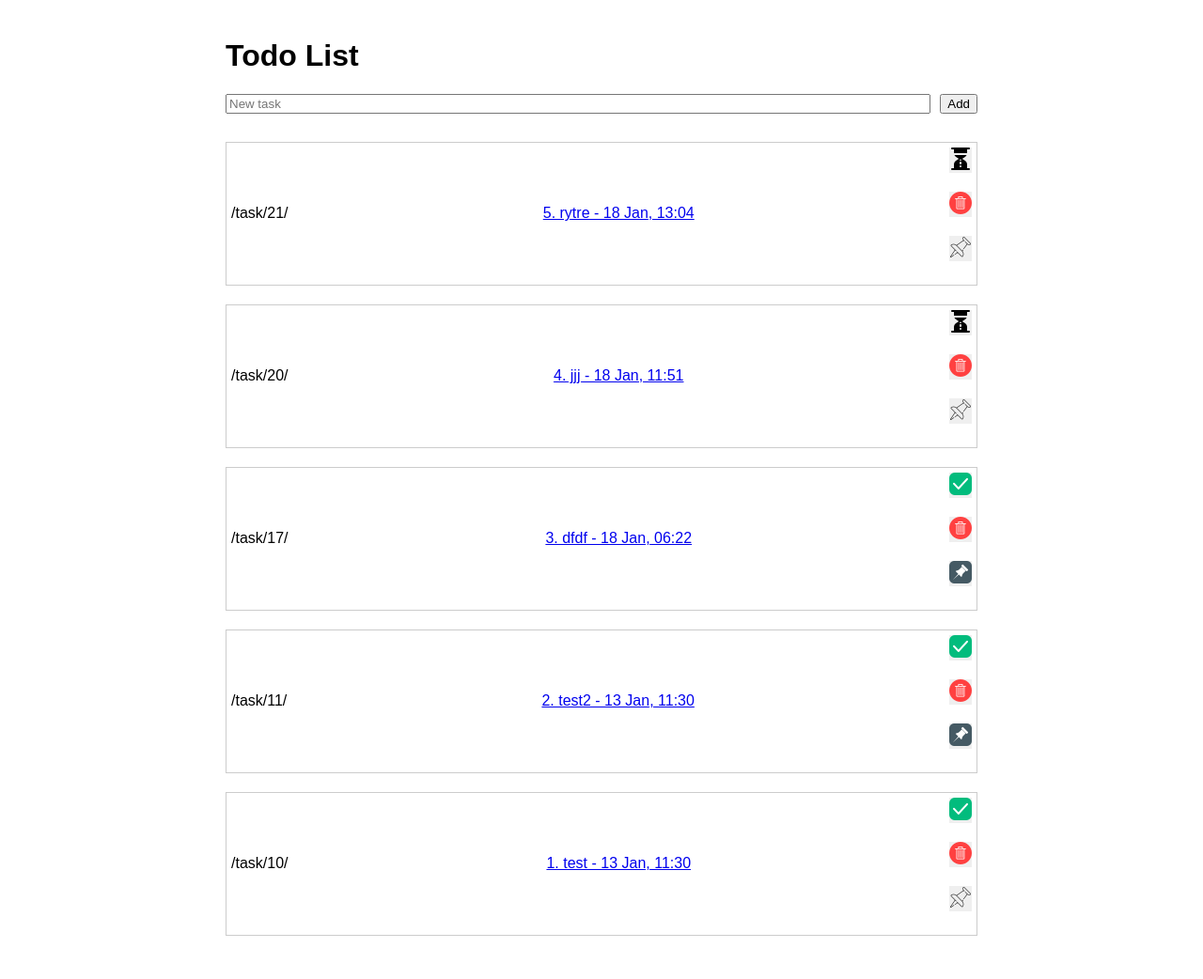
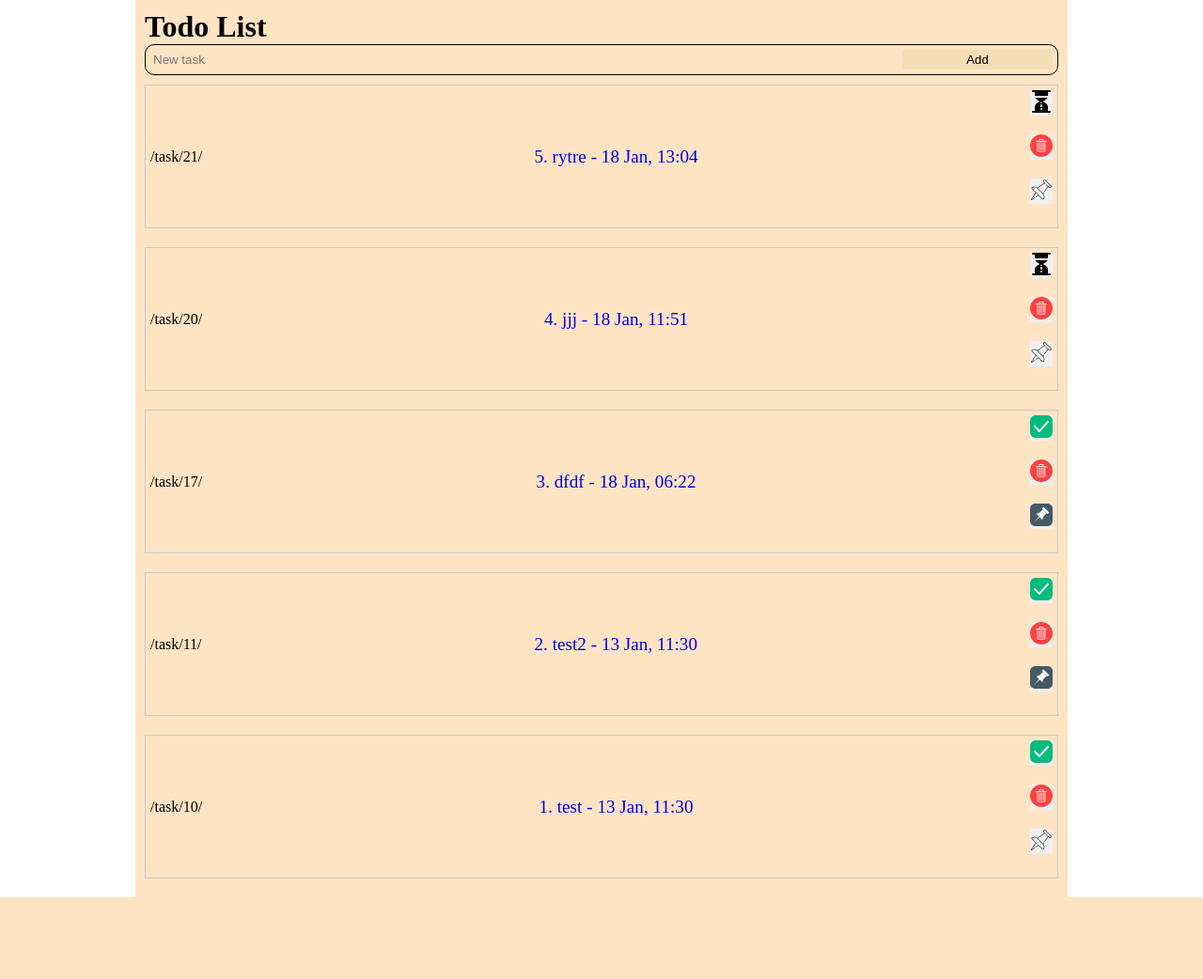
Before and after one commit to SavalanQorxmaz/todo_task, a Django app: page / in a window 1280 px wide. Shown: the whole page at 94% size. After the commit the page ends 955 px from the top, so only its background shows below. Run offline with Django 5.2, Linux system fonts and the light colour scheme; a user stored in the database is signed in; data comes from the database, SQL or seed files in the repository; both versions use the stored data as it was after the commit.

Commit message:
some style

```diff
--- /dev/null
+++ b/todo/app/static/assets/styles/index.css
@@ -0,0 +1,106 @@
+.home-page {
+  padding: 10px;
+}
+.home-page .new-task-frame {
+  border: 1px solid black;
+  padding: 5px;
+  border-radius: 10px;
+}
+.home-page .new-task-frame > form {
+  width: 100%;
+  border: none;
+  display: flex;
+  justify-content: space-between;
+}
+.home-page .new-task-frame > form > input[type=text] {
+  width: 100%;
+  border: none;
+  outline: none;
+  background-color: inherit;
+  padding: 3px;
+}
+.home-page .new-task-frame > form > button {
+  width: 20%;
+  border: none;
+  background-color: wheat;
+  padding: 3px;
+  cursor: pointer;
+}
+.home-page .new-task-frame > form > button:hover {
+  background-color: aquamarine;
+}
+.home-page ul {
+  display: flex;
+  flex-direction: column-reverse;
+}
+.home-page ul li {
+  margin: 10px 0;
+  padding: 5px;
+  border: 1px solid #ccc;
+  display: flex;
+  justify-content: space-between;
+  align-items: center;
+}
+.home-page ul li .completed {
+  text-decoration: line-through;
+  opacity: 0.6;
+}
+.home-page ul li .actions {
+  height: 100%;
+  display: flex;
+  flex-direction: column;
+}
+.home-page ul li .icon {
+  border: none;
+  padding: 0;
+  cursor: pointer;
+}
+.home-page ul li form {
+  display: flex;
+  margin-bottom: 20px;
+}
+.home-page ul li input[type=text] {
+  flex-grow: 1;
+  margin-right: 10px;
+}
+.home-page a {
+  text-decoration: none;
+  font-size: 1.2rem;
+}
+.home-page .detail {
+  font-size: 20px;
+  padding: 10px;
+}
+.home-page .detail *:not(h2) {
+  border: 1px solid black;
+  margin: 5px;
+  padding: 5px;
+}
+
+* {
+  margin: 0;
+  padding: 0;
+  list-style-type: none;
+  text-decoration: none;
+}
+
+#container {
+  margin: auto;
+}
+
+.container-mobile {
+  width: 100%;
+  background-color: aqua;
+}
+
+.container-tablet {
+  width: 600px;
+  background-color: beige;
+}
+
+.container-desktop {
+  width: 992px;
+  background-color: bisque;
+}
+
+/*# sourceMappingURL=index.css.map */
--- /dev/null
+++ b/todo/app/static/assets/styles/scss/home.scss
@@ -0,0 +1,89 @@
+
+
+.home-page {
+
+    padding: 10px;
+
+    .new-task-frame {
+        border: 1px solid black;
+        padding: 5px;
+        border-radius: 10px;
+
+        & > form {
+            width: 100%;
+            border: none;
+
+            display: flex;
+            justify-content: space-between;
+            & > input[type='text'] {
+                width: 100%;
+                border: none;
+                outline: none;
+                background-color: inherit;
+                padding: 3px;
+            }
+            & > button {
+                width: 20%;
+                border: none;
+
+                background-color: wheat;
+                padding: 3px;
+                cursor: pointer;
+                &:hover {
+                    background-color: aquamarine;
+                }
+            }
+        }
+    }
+
+ul {
+    display: flex;
+    flex-direction: column-reverse;
+
+li {
+    margin: 10px 0;
+    padding: 5px;
+    border: 1px solid #ccc;
+    display: flex;
+    justify-content: space-between;
+    align-items: center;
+    .completed {
+        text-decoration: line-through;
+        opacity: 0.6;
+    }
+    .actions {
+        height: 100%;
+        display: flex;
+        flex-direction: column;
+    }
+    .icon {
+        border: none;
+        padding: 0;
+        cursor: pointer;
+    }
+    form {
+        display: flex;
+        margin-bottom: 20px;
+    }
+    input[type="text"] {
+        flex-grow: 1;
+        margin-right: 10px;
+    }
+}
+}
+
+a {
+    text-decoration: none;
+    font-size: 1.2rem;
+
+}
+.detail {
+    font-size: 20px;
+    padding: 10px;
+}
+.detail *:not(h2) {
+    border: 1px solid black;
+    margin: 5px;
+    padding: 5px;
+}
+}
--- /dev/null
+++ b/todo/app/static/assets/styles/scss/index.scss
@@ -0,0 +1,29 @@
+@import './home.scss';
+
+* {
+    margin: 0;
+    padding: 0;
+    list-style-type: none;
+    text-decoration: none;
+}
+
+
+
+
+#container {
+    margin: auto;
+}
+
+.container-mobile {
+    width: 100%;
+    background-color: aqua;
+}
+
+.container-tablet {
+    width: 600px;
+    background-color: beige;
+}
+.container-desktop {
+    width: 992px;
+    background-color: bisque;
+}
--- /dev/null
+++ b/todo/app/templates/base.html
@@ -0,0 +1,26 @@
+{% load static %}
+
+<!DOCTYPE html>
+<html lang="en">
+<head>
+    <meta charset="UTF-8">
+    <meta name="viewport" content="width=device-width, initial-scale=1.0">
+    <link rel="stylesheet" href="{% static 'assets/styles/index.css' %}">
+    <title>{% block title %}{% endblock %}</title>
+</head>
+<body>
+
+    <div id="dispatch">
+        <input type="hidden" name="screen">
+    </div>
+
+<div id="container" class="container">
+    {% block content %}
+    {% endblock %}
+
+
+</div>
+
+<script type="module" src="{% static 'assets/js/index.js' %}"></script>
+</body>
+</html>
--- a/todo/app/templates/home.html
+++ b/todo/app/templates/home.html
@@ -1,64 +1,20 @@
+
+{% extends 'base.html' %}
 {% load static %}
-<!DOCTYPE html>
-<html lang="en">
-<head>
-    <meta charset="UTF-8">
-    <meta name="viewport" content="width=device-width, initial-scale=1.0">
-    <title>Todo List</title>
-    <style>
-        body {
-            font-family: Arial, sans-serif;
-            max-width: 800px;
-            margin: 0 auto;
-            padding: 20px;
-        }
-        ul {
-            list-style-type: none;
-            padding: 0;
-            display: flex;
-            flex-direction: column-reverse;
-        }
-        li {
-            margin: 10px 0;
-            padding: 5px;
-            border: 1px solid #ccc;
-            display: flex;
-            justify-content: space-between;
-            align-items: center;
-        }
-        .completed {
-            text-decoration: line-through;
-            opacity: 0.6;
-        }
-        .actions {
-            height: 100%;
-            display: flex;
-            flex-direction: column;
-        }
-        .icon {
-            border: none;
-            padding: 0;
-            cursor: pointer;
-        }
-        form {
-            display: flex;
-            margin-bottom: 20px;
-        }
-        input[type="text"] {
-            flex-grow: 1;
-            margin-right: 10px;
-        }
-    </style>
-</head>
-<body>
+{% block title %}Home Page{% endblock %}
+{% block content %}
+
+<div class="home-page">
     <h1>Todo List</h1>
 
     <!-- Create a Task -->
+  <div class="new-task-frame">
     <form action="{% url 'app:create_new_task' %}" method="POST">
         {% csrf_token %}
         <input type="text" name="task_title" placeholder="New task" required>
         <button type="submit">Add</button>
     </form>
+  </div>
 
     <!-- Show available tasks -->
     <ul class="task-list">
@@ -104,6 +60,5 @@
             <li>No tasks to display.</li>
         {% endfor %}
     </ul>
-</body>
-
-</html>
+</div>
+{% endblock %}
```
Also changed, not shown: todo/app/static/assets/js/index.js (added, +56 -0 lines), todo/app/templates/task_detail.html (+5 -26 lines), todo/db.sqlite3, 1 other file.
